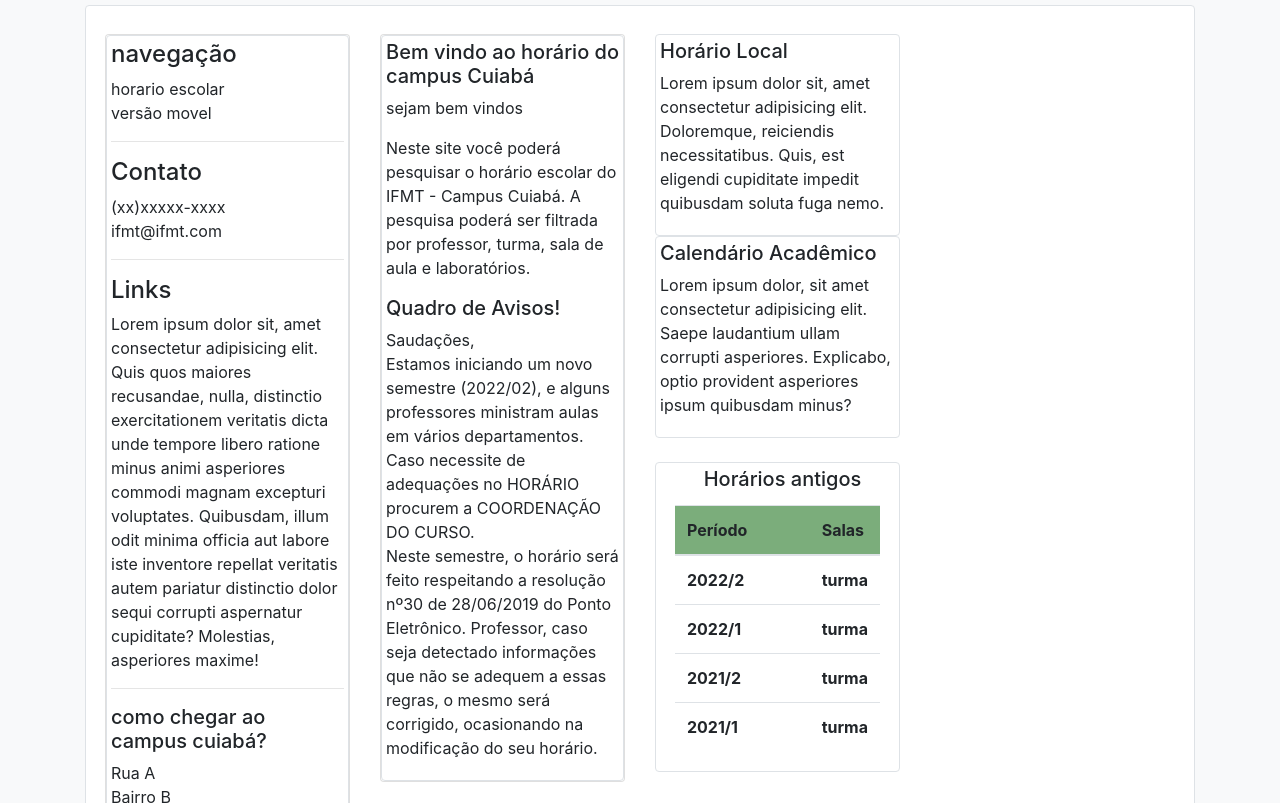
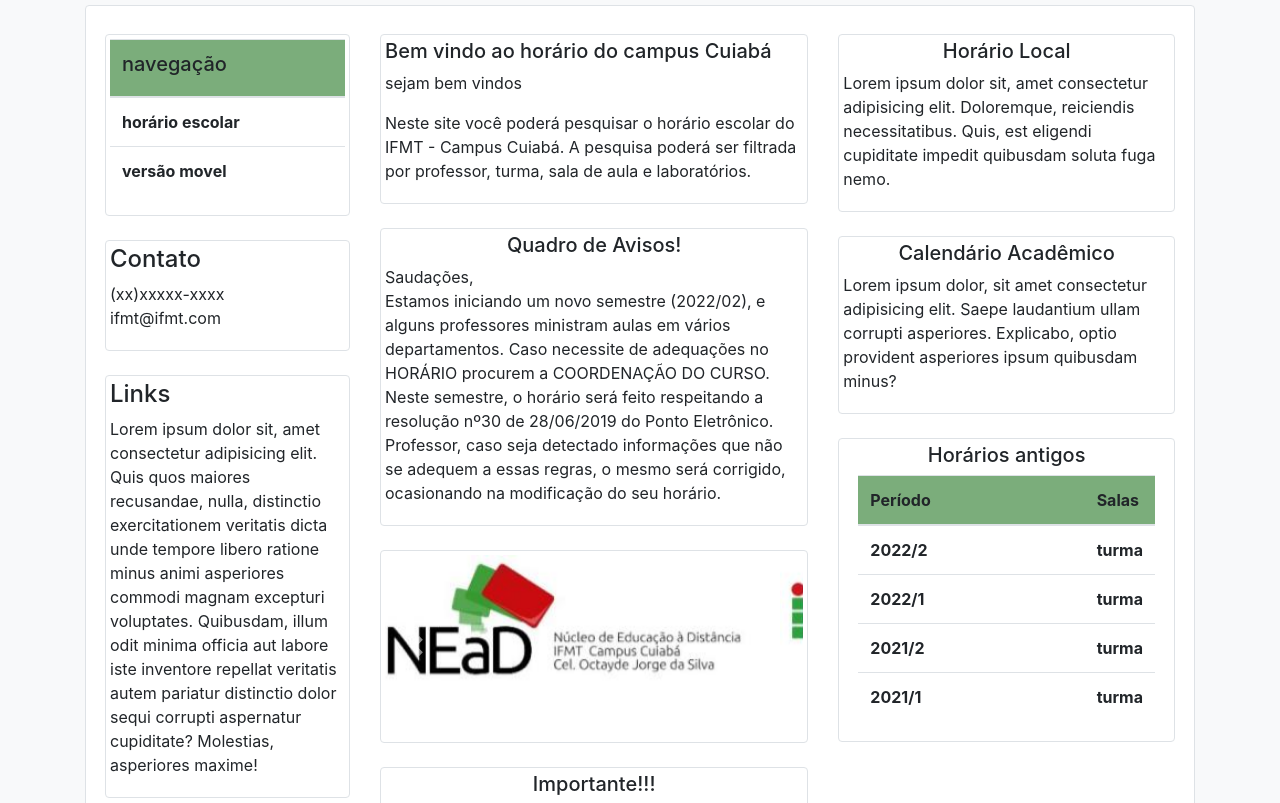
Before and after one commit to alcidesFreire/ifmtBootstrap, a plain HTML site: page index.html in a window 1280 px wide. Shown: the part 111-914 px from the top of the page. Drawn offline with nearby package versions, Linux system fonts and the light colour scheme.

Commit message:
andamento do projeto

```diff
--- a/index.html
+++ b/index.html
@@ -38,15 +38,33 @@
                 <div class="row"> <br>
                     <!-- primeira coluna -->
                     <div class="col-sm-3">
-                            <div class="card">
                         <div class="img-thumbnail">
-                                    <h4>navegação</h4>
-                                    <p>horario escolar <br> versão movel</p>
-                                    <hr>
+                            <table class="table table-hover">
+                                <thead>
+                                    <tr >
+                                        <th id="legend1"> <h5>navegação</h5></th>
+                                    </tr>
+                                </thead>
+                                <tbody>
+                                    <tr id="legends">
+                                        <th>horário escolar</th>
+
+                                    </tr>
+                                    <tr id="legends">
+                                        <th>versão movel</th>
+                                    </tr>
+                                </tbody>
+                            </table>
+                            <!-- <h4>navegação</h4>
+                            <p>horario escolar <br> versão movel</p> -->
+                        </div> <br>
+                        <div class="img-thumbnail">
                             <h4>Contato</h4>
                             <p>(xx)xxxxx-xxxx <br>
                                 ifmt@ifmt.com</p>
-                                    <hr>
+                        </div>
+                        <br>
+                        <div class="img-thumbnail">
                             <h4>Links</h4>
                             <p>Lorem ipsum dolor sit, amet consectetur adipisicing elit. Quis quos maiores
                                 recusandae,
@@ -58,7 +76,9 @@
                                 iste inventore repellat veritatis autem pariatur distinctio dolor sequi corrupti
                                 aspernatur cupiditate?
                                 Molestias, asperiores maxime!</p>
-                                    <hr>
+                        </div>
+                        <br>
+                        <div class="img-thumbnail">
                             <h5>como chegar ao campus cuiabá?</h4>
                                 <p>Rua A <br>
                                     Bairro B <br>
@@ -66,17 +86,17 @@
                                     Cuiabá-Mt</p>
                         </div>
                     </div>
-                        </div>
                     <!-- segunda coluna -->
-                        <div class="col-sm-3">
-                            <div class="card">
+                    <div class="col-sm-5">
                         <div class="img-thumbnail">
                             <h5>Bem vindo ao horário do campus Cuiabá</h5>
                             <p>sejam bem vindos</p>
                             <p>Neste site você poderá pesquisar o horário escolar do IFMT - Campus Cuiabá.
                                 A pesquisa poderá ser filtrada por professor, turma, sala de aula e
                                 laboratórios.</p>
-                                    <h5>Quadro de Avisos!</h5>
+                            </div> <br>
+                                <div class="img-thumbnail">
+                                    <h5 id="hor">Quadro de Avisos!</h5>
                                     <p>Saudações, <br>
                                         Estamos iniciando um novo semestre (2022/02), e alguns professores ministram
                                         aulas em
@@ -92,7 +112,9 @@
                                         corrigido,
                                         ocasionando na modificação do seu horário.</p>
                                 </div>
-                            </div> <br>
+
+
+                        <br>
                         <!--carrossel de imagens -->
                         <div class="img-thumbnail">
                             <div id="demo" class="carousel slide" data-ride="carousel">
@@ -113,18 +135,17 @@
                             </div>
                         </div>
                         <br>
-
                         <div class="img-thumbnail">
-                                <h5>Importante!!!</h5>
+                            <h5 id="hor">Importante!!!</h5>
                             <p>Lorem ipsum dolor sit amet consectetur, adipisicing elit.
-                                    Laboriosam temporibus soluta nulla magnam libero maxime.</p> br
+                                Laboriosam temporibus soluta nulla magnam libero maxime.</p>
 
                         </div> <br>
                         <div class="img-thumbnail">
-                                <h5> app oficial IFMT</h5>
-                                <p><kbd>Lorem ipsum dolor sit, amet consectetur adipisicing elit. Quos, odio!</kbd> </p>
+                            <h5 id="hor"> app oficial IFMT</h5>
+                            <p>Lorem ipsum dolor sit, amet consectetur adipisicing elit. Quos, odio! </p>
 
-                            </div>
+                        </div> <br>
                         <div class="img-thumbnail">
                             <h5>Cronograma 2022/01</h5>
                             <p>Lorem ipsum dolor sit amet consectetur, adipisicing elit.
@@ -132,16 +153,16 @@
                                 laboriosam ad illum tenetur suscipit temporibus quas.</p>
                         </div>
                     </div>
-                        <div class="col-sm-3">
+                    <div class="col-sm-4">
                         <div class="img-thumbnail">
-                                <h5>Horário Local</h5>
+                            <h5 id="hor">Horário Local</h5>
                             <p>Lorem ipsum dolor sit, amet consectetur adipisicing elit.
                                 Doloremque, reiciendis necessitatibus. Quis, est eligendi cupiditate impedit
                                 quibusdam
                                 soluta fuga nemo.</p>
-                            </div>
+                        </div> <br>
                         <div class="img-thumbnail">
-                                <h5>Calendário Acadêmico</h5>
+                            <h5 id="hor">Calendário Acadêmico</h5>
                             <p>Lorem ipsum dolor, sit amet consectetur adipisicing elit. Saepe laudantium ullam
                                 corrupti
                                 asperiores. Explicabo, optio provident asperiores ipsum quibusdam minus?</p>
@@ -158,19 +179,19 @@
                                         </tr>
                                     </thead>
                                     <tbody>
-                                            <tr>
+                                        <tr id="legends">
                                             <th>2022/2</th>
                                             <th>turma</th>
                                         </tr>
-                                            <tr>
+                                        <tr id="legends">
                                             <th>2022/1</th>
                                             <th>turma</th>
                                         </tr>
-                                            <tr>
+                                        <tr id="legends">
                                             <th>2021/2</th>
                                             <th>turma</th>
                                         </tr>
-                                            <tr>
+                                        <tr id="legends">
                                             <th>2021/1</th>
                                             <th>turma</th>
                                         </tr>
@@ -182,7 +203,6 @@
                 </div>
             </div>
         </div>
-
     </div>
     </div>
     <!-- corpo do site -->
@@ -211,12 +231,7 @@
                 </div>
             </div>
         </div>
-
-
     </footer>
-
 </body>
 
-
-
 </html>
--- a/style.css
+++ b/style.css
@@ -22,10 +22,9 @@ background-color: black;
 }
 
 #hor{
-    height: 30px;
-    width: 245px;
+
     text-align: center;
-    align-items: center;
+
 }
 #navi:hover{
     color: white;
@@ -34,6 +33,7 @@ background-color: black;
 #legend{
     background-color: rgb(123, 173, 123);
     width: 100%;
+
 
 }
 #footer{
@@ -51,3 +51,17 @@ background-color: black;
 #logo-if:hover{
     cursor: pointer;
 }
+#legends:hover{
+cursor: pointer;
+color: rgb(93, 189, 93);
+}
+#legend1{
+    background-color: rgb(123, 173, 123);
+
+
+height: 30px;
+}
+.carousel-item{
+    width: 100%;
+    height: 100%;
+}
```
Lines whose indentation alone changed are shown as unchanged.
